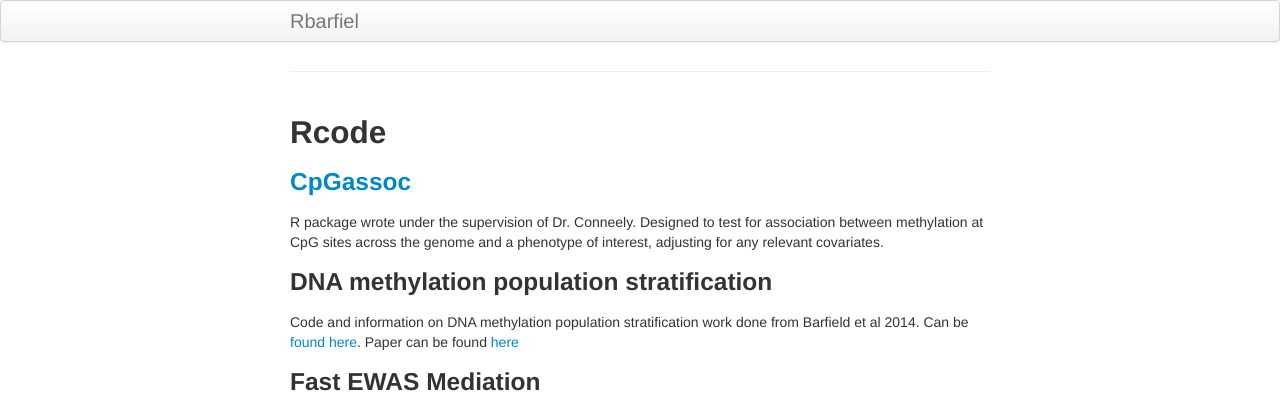
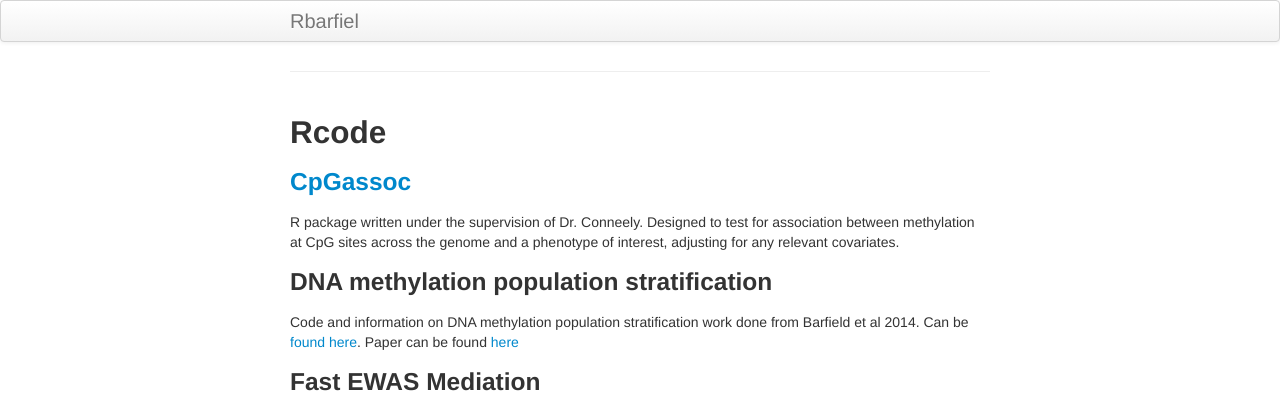
Before and after one commit to rbarfield/Barfield_website, a Jekyll site: the page built from pages/Rcode.md, in a window 1280 px wide. Shown: the top 406 px of the page. Built offline with Jekyll 4.4.1, drawn with Linux system fonts in a browser that asks for light colours.

Commit message:
Initial commit

```diff
--- a/pages/Rcode.md
+++ b/pages/Rcode.md
@@ -4,7 +4,7 @@ layout: page
 <h2> Rcode
 
 <p class="view"><a href="https://cran.r-project.org/web/packages/CpGassoc/index.html"> <h3>CpGassoc</h3> </a></p>
-<p> R package wrote under the supervision of Dr. Conneely. Designed to test for association between methylation at CpG sites across the genome and a phenotype of interest, adjusting for any relevant covariates.</p>
+<p> R package written under the supervision of Dr. Conneely. Designed to test for association between methylation at CpG sites across the genome and a phenotype of interest, adjusting for any relevant covariates.</p>
 
 <h3 id="DNAmpop">DNA methylation population stratification</h3>
 <p> Code and information on DNA methylation population stratification work done from Barfield et al 2014. Can be <a href="http://genetics.emory.edu/research/conneely/annotation-r-code.html">found here</a>. Paper can be found <a href="https://www.ncbi.nlm.nih.gov/pubmed/24478250">here</a></p>
```
